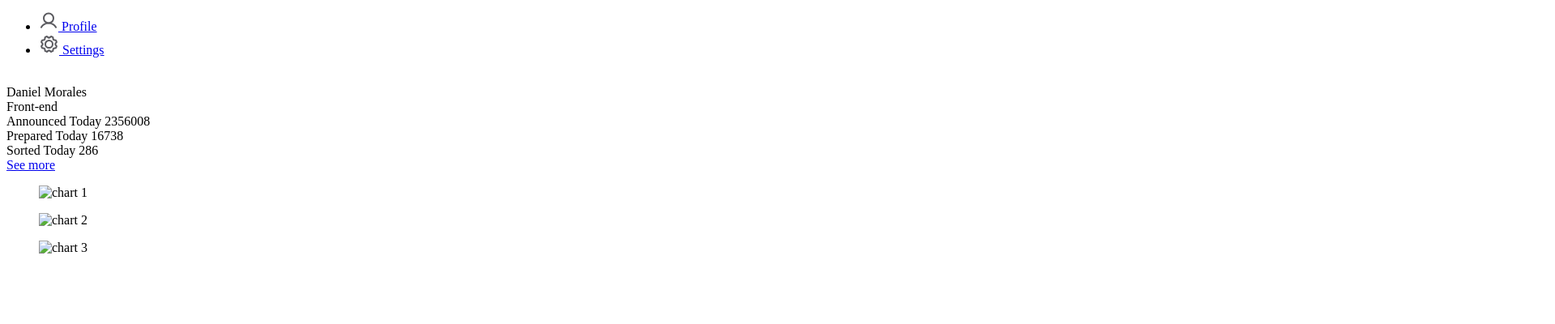
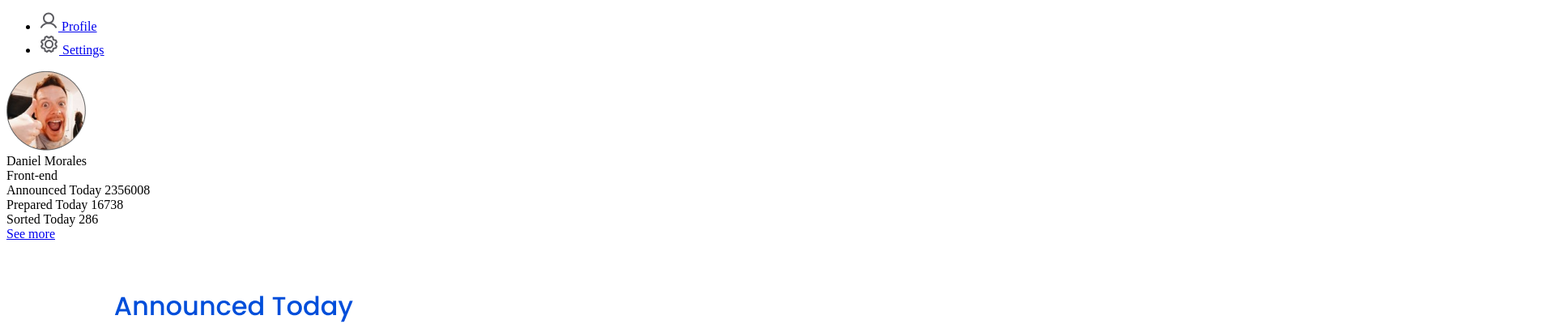
Before and after one commit to beatrizzinkoloouresdarocha/curso-webdesign-fundamentos-cap20-projeto8-Dashboard, a plain HTML site: page index.html in a window 1280 px wide. Shown: the part 229-629 px from the top of the page at 81% size, 1920 px wide, since content can reach past the window. Drawn offline with Linux system fonts and the light colour scheme.

Commit message:
finalizei de acrecentar cada uma das imagem no meu html .

```diff
--- a/index.html
+++ b/index.html
@@ -169,7 +169,7 @@
 
         <section class="perfil">
             <div class="perfil_thumb">
-                <img src="imagens/perfil.png" alt="">
+                <img src="imagem/perfil.png" alt="">
             </div>
             <div>
                 <div class="perfil_name">Daniel Morales</div>
@@ -205,15 +205,15 @@
         </section>
 
         <figure>
-            <img src="imagens/chart1.png" alt="chart 1">
+            <img src="imagem/chart1.png" alt="chart 1">
         </figure>
 
         <figure class="grid-half">
-            <img src="imagens/chart2.png" alt="chart 2">
+            <img src="imagem/chart2.png" alt="chart 2">
         </figure>
 
         <figure class="grid-half">
-            <img src="imagens/chart3.png" alt="chart 3">
+            <img src="imagem/chart3.png" alt="chart 3">
         </figure>
     </main>
 </body>
```
